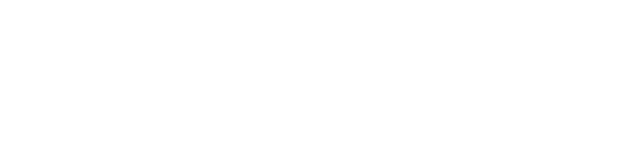
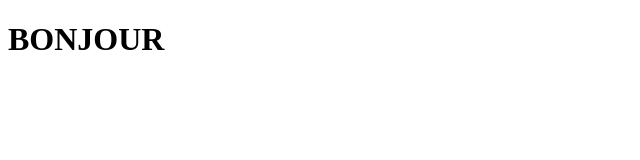
Before and after one commit to ogweraedmond/new-test, a plain HTML site: page index.html in a window 1280 px wide. Shown: the whole page, without its empty margins (0-640 px from the left). Drawn offline with Linux system fonts and the light colour scheme.

Commit message:
Update index.html

```diff
--- a/index.html
+++ b/index.html
@@ -6,7 +6,7 @@
     <title>BONJOUR</title>
 </head>
 <body>
-    <h1 BONJOUR h2>
+    <h1>BONJOUR</h1>
 
 </body>
 </html>
```
